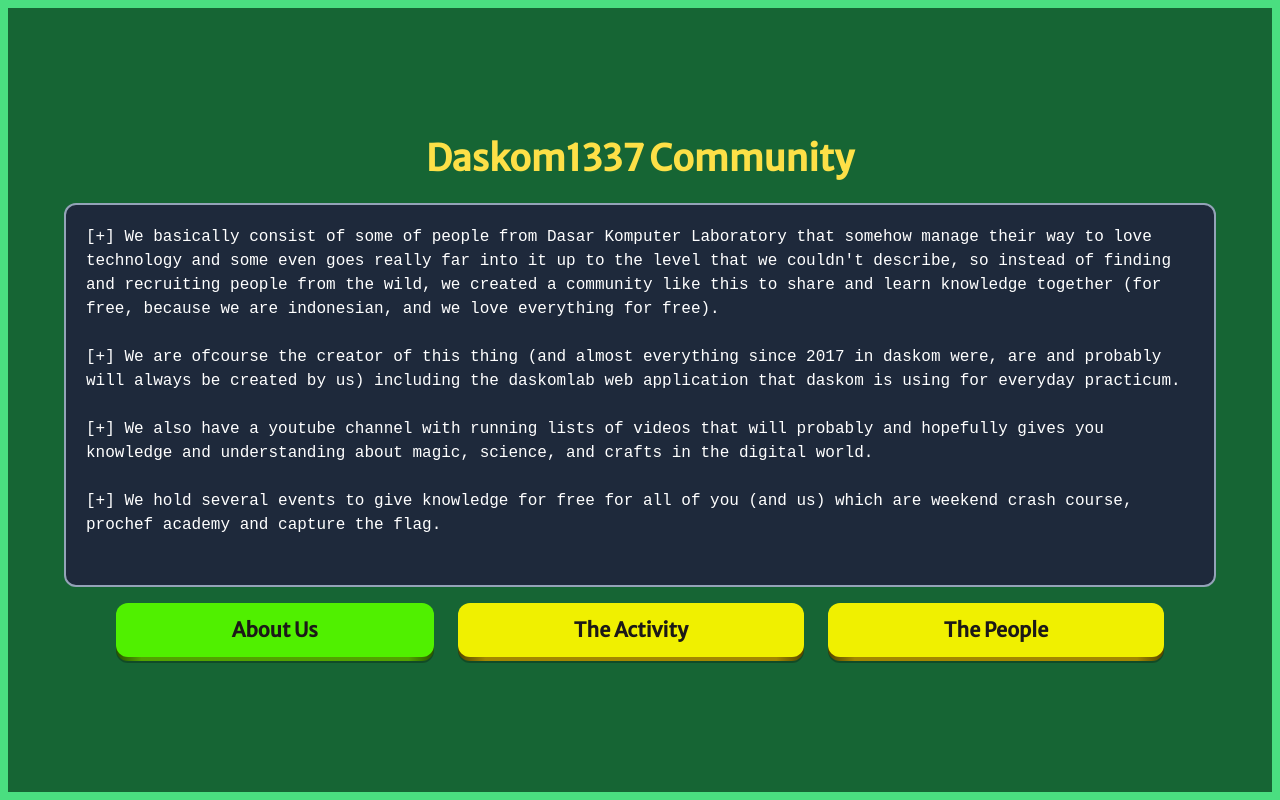
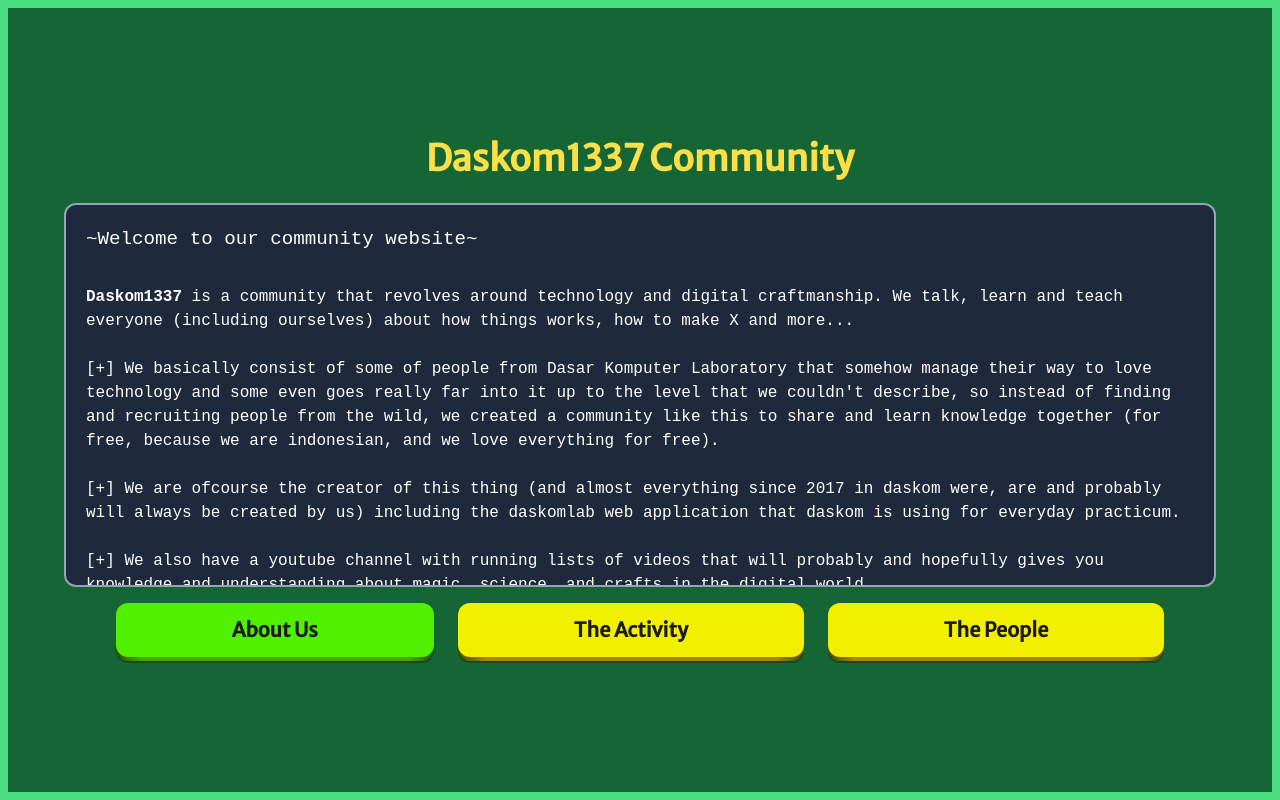
Before and after one commit to Daskom-Lab/d1337lands, a Next.js app: page / in a window 1280 px wide. Built offline with nearby package versions, Linux system fonts and the light colour scheme; a web font is replaced by a local one.

Commit message:
feature: add custom scrollbar for more leetness

```diff
--- a/components/Aboutus.js
+++ b/components/Aboutus.js
@@ -5,6 +5,10 @@ import remarkBreaks from "remark-breaks";
 
 export default function Aboutus() {
   const aboutus_md = `
+  # ~Welcome to our community website~
+
+  **Daskom1337** is a community that revolves around technology and digital craftmanship. We talk, learn and teach everyone (including ourselves) about how things works, how to make X and more...
+
   [+] We basically consist of some of people from Dasar Komputer Laboratory that somehow manage their way to love technology and some even goes really far into it up to the level that we couldn't describe, so instead of finding and recruiting people from the wild, we created a community like this to share and learn knowledge together (for free, because we are indonesian, and we love everything for free).
 
   [+] We are ofcourse the creator of this thing (and almost everything since 2017 in daskom were, are and probably will always be created by us) including the [daskomlab web application](https://daskomlab.com/) that daskom is using for everyday practicum.
--- a/package.json
+++ b/package.json
@@ -15,7 +15,8 @@
     "react-dom": "18.0.0",
     "react-markdown": "^8.0.2",
     "react-syntax-highlighter": "^15.5.0",
-    "remark-breaks": "^3.0.2"
+    "remark-breaks": "^3.0.2",
+    "simplebar-react": "^2.3.6"
   },
   "devDependencies": {
     "autoprefixer": "^10.4.4",
--- a/pages/index.js
+++ b/pages/index.js
@@ -7,6 +7,8 @@ import Activity from '../components/Activity'
 import People from '../components/People'
 import { getAssetFile } from "../utils/assets";
 import { getPeopleList } from '../assets/peoples'
+import SimpleBar from 'simplebar-react';
+import 'simplebar/dist/simplebar.min.css';
 
 export async function getStaticProps() {
   const peopleList = getPeopleList();
@@ -46,7 +48,7 @@ export default function Home({ peopleList }) {
           <div className="font-merriw font-extrabold text-4xl text-yellow-300 mx-auto">
             Daskom1337 Community
           </div>
-          <div className="flex flex-col self-center w-full h-full border-2 border-slate-400 bg-slate-800 rounded-xl p-5 mt-6 overflow-auto shadow-l">
+          <SimpleBar className="flex flex-col self-center w-full h-full border-2 overflow-auto border-slate-400 bg-slate-800 rounded-xl p-5 mt-6 shadow-l">
             {
               {
                 "about-us": <Aboutus />,
@@ -54,7 +56,7 @@ export default function Home({ peopleList }) {
                 people: <People peopleList={peopleList} />
               }[menu]
             }
-          </div>
+          </SimpleBar>
           <div className="flex flex-row mt-5 px-10">
             <Button text="About Us" color={menu === "about-us" ? "green" : "yellow"} onClick={() => setMenu("about-us")} />
             <Button text="The Activity" color={menu === "activity" ? "green" : "yellow"} onClick={() => setMenu("activity")} />
--- a/styles/globals.css
+++ b/styles/globals.css
@@ -25,3 +25,8 @@ a {
 p:not(:last-child) {
   margin-bottom: 1.5rem;
 }
+
+h1 {
+  font-size: larger;
+  margin-bottom: 2rem;
+}
```
Also changed, not shown: 1 other file (tests, documents, lock files or other folders).
